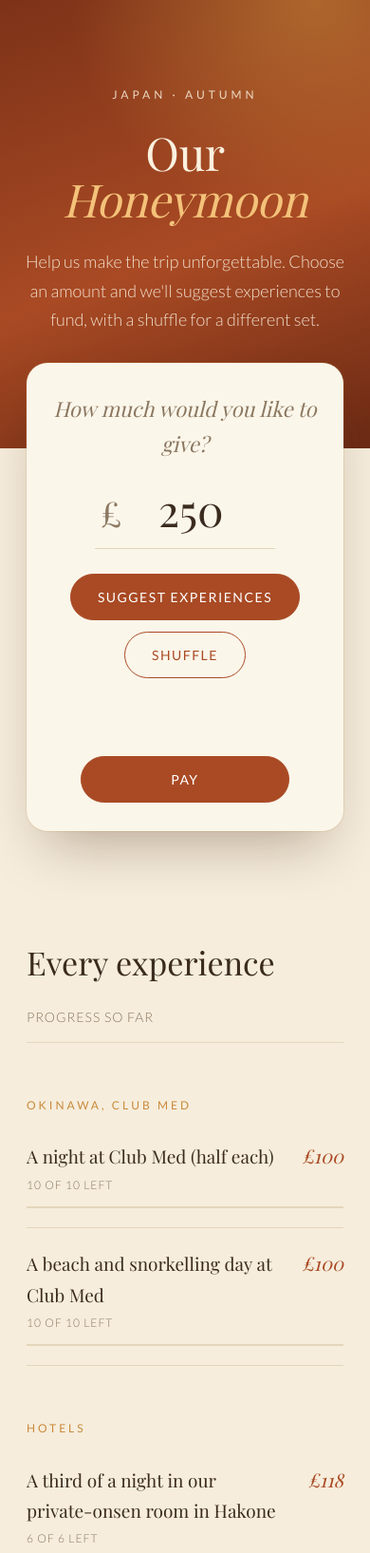
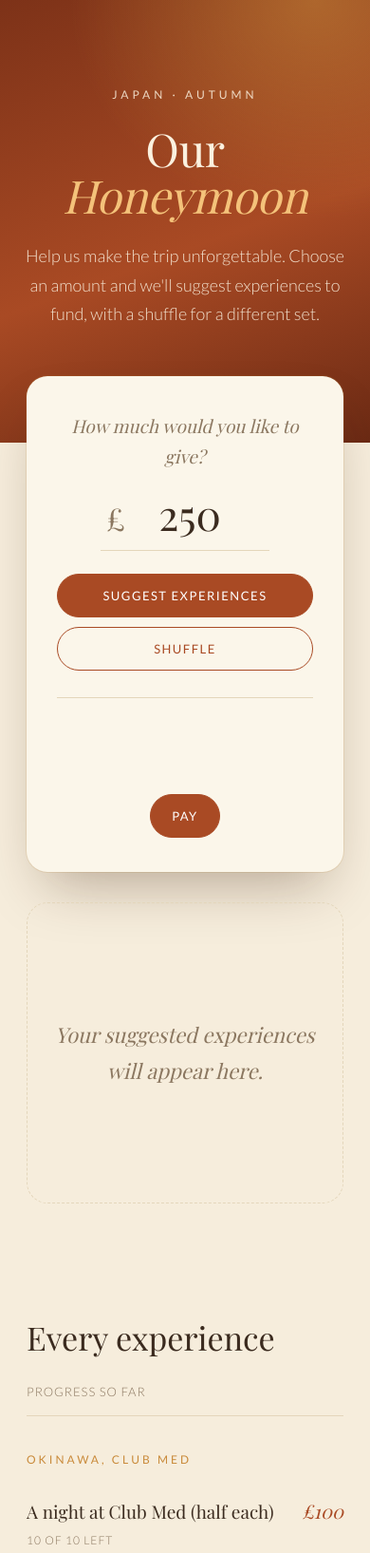
Before and after one commit to maddieprole-coder/Honeymoon-Funds, a plain HTML site: page index.html in a window 390 px wide. Shown: the top 1635 px of the page at 95% size. Drawn offline with nearby package versions, Linux system fonts and the light colour scheme; a web font is replaced by a local one.

Commit message:
Update index.html

```diff
--- a/index.html
+++ b/index.html
@@ -34,65 +34,55 @@
     -webkit-font-smoothing: antialiased;
   }
 
-  .wrap { max-width: 1080px; margin: 0 auto; padding: 0 28px; }
+  .wrap { max-width: 1180px; margin: 0 auto; padding: 0 28px; }
 
   /* Hero */
   .hero {
-    position: relative;
-    overflow: hidden;
     background:
       radial-gradient(120% 90% at 85% 0%, rgba(201,138,58,.55) 0%, transparent 55%),
       linear-gradient(160deg, var(--ember-deep) 0%, var(--ember) 55%, #6b2a14 100%);
     color: #fbf1df;
     text-align: center;
-    padding: 130px 28px 150px;
+    padding: 110px 28px 150px;
   }
-  .hero::after {
-    content: "";
-    position: absolute;
-    left: 50%; bottom: -1px;
-    width: 1px; height: 80px;
-    background: linear-gradient(to bottom, rgba(251,241,223,.7), transparent);
-  }
-  .eyebrow {
-    font-size: 12px;
-    letter-spacing: 4px;
-    text-transform: uppercase;
-    opacity: .85;
-    margin-bottom: 26px;
-    font-weight: 400;
-  }
+  .eyebrow { font-size: 12px; letter-spacing: 4px; text-transform: uppercase; opacity: .85; margin-bottom: 22px; font-weight: 400; }
   .hero h1 {
     font-family: var(--serif);
     font-weight: 400;
     font-size: clamp(48px, 8vw, 84px);
     line-height: 1.02;
-    margin: 0 0 26px;
+    margin: 0 0 24px;
     letter-spacing: -0.5px;
   }
   .hero h1 em { font-style: italic; color: #f4c27a; }
-  .hero .intro {
-    max-width: 520px;
-    margin: 0 auto;
-    font-size: 18px;
-    opacity: .9;
+  .hero .intro { max-width: 520px; margin: 0 auto; font-size: 18px; opacity: .9; }
+
+  /* Two-column layout: amount on the left, suggestions on the right */
+  .split {
+    display: grid;
+    grid-template-columns: 360px 1fr;
+    gap: 48px;
+    align-items: start;
+    margin-top: -90px;
+    position: relative;
+    z-index: 1;
   }
 
-  /* Contribution panel, lifted over the hero */
-  .panel-wrap { margin-top: -90px; position: relative; z-index: 1; }
   .panel {
+    position: sticky;
+    top: 24px;
     background: var(--paper);
     border-radius: 22px;
-    padding: 40px 36px;
+    padding: 36px 32px;
     box-shadow: 0 30px 60px -20px rgba(60,30,10,.35), 0 0 0 1px rgba(201,138,58,.15);
     text-align: center;
   }
   .panel .question {
     font-family: var(--serif);
     font-style: italic;
-    font-size: 22px;
+    font-size: 19px;
     color: var(--muted);
-    margin: 0 0 18px;
+    margin: 0 0 14px;
   }
   .amount-field {
     display: inline-flex;
@@ -101,13 +91,14 @@
     gap: 6px;
     border-bottom: 1px solid var(--line);
     padding: 0 6px 6px;
-    margin-bottom: 26px;
+    margin-bottom: 24px;
   }
-  .amount-field .pound { font-family: var(--serif); font-size: 36px; color: var(--muted); }
+  .amount-field:focus-within { border-bottom-color: var(--ember); }
+  .amount-field .pound { font-family: var(--serif); font-size: 32px; color: var(--muted); }
   input {
     font-family: var(--serif);
-    font-size: 56px;
-    width: 180px;
+    font-size: 52px;
+    width: 160px;
     border: none;
     background: transparent;
     color: var(--ink);
@@ -115,16 +106,15 @@
     padding: 0;
   }
   input:focus { outline: none; }
-  .amount-field:focus-within { border-bottom-color: var(--ember); }
 
-  .actions { display: flex; flex-wrap: wrap; justify-content: center; gap: 12px; }
+  .actions { display: flex; flex-direction: column; gap: 10px; align-items: stretch; }
   button {
     font-family: var(--sans);
-    font-size: 14px;
+    font-size: 13px;
     font-weight: 400;
     letter-spacing: 1.5px;
     text-transform: uppercase;
-    padding: 15px 28px;
+    padding: 14px 22px;
     border-radius: 999px;
     border: 1px solid var(--ember);
     background: var(--ember);
@@ -136,39 +126,27 @@
   button.ghost { background: transparent; color: var(--ember); }
   button.ghost:hover { background: var(--ember); color: #fff; }
 
-  .summary { text-align: center; margin: 44px 0 0; }
-  .total {
+  .summary { margin-top: 28px; padding-top: 24px; border-top: 1px solid var(--line); }
+  .total { font-family: var(--serif); font-size: 26px; color: var(--ink); min-height: 1.4em; }
+  .total span { color: var(--ember); font-style: italic; }
+  .msg { min-height: 1.5em; color: var(--ember); font-size: 14px; margin: 8px 0 12px; }
+
+  /* Results */
+  .results { min-height: 320px; }
+  .empty {
     font-family: var(--serif);
-    font-size: 30px;
-    color: var(--ink);
+    font-style: italic;
+    font-size: 22px;
+    color: var(--muted);
+    text-align: center;
+    padding: 120px 20px;
+    border: 1px dashed var(--line);
+    border-radius: 22px;
   }
-  .total span { color: var(--ember); font-style: italic; }
-  .msg { min-height: 1.6em; color: var(--ember); font-size: 15px; margin: 8px 0 14px; }
-  .pay-btn { min-width: 220px; }
-
-  /* Section headings */
-  .section-head {
-    display: flex;
-    align-items: baseline;
-    justify-content: space-between;
-    gap: 16px;
-    margin: 110px 0 36px;
-    border-bottom: 1px solid var(--line);
-    padding-bottom: 14px;
-  }
-  .section-head h2 {
-    font-family: var(--serif);
-    font-weight: 400;
-    font-size: 34px;
-    margin: 0;
-  }
-  .section-head p { margin: 0; color: var(--muted); font-size: 14px; letter-spacing: 1px; text-transform: uppercase; }
-
-  /* Suggested cards */
   .grid {
     display: grid;
-    grid-template-columns: repeat(auto-fill, minmax(240px, 1fr));
-    gap: 24px;
+    grid-template-columns: repeat(auto-fill, minmax(200px, 1fr));
+    gap: 22px;
   }
   .card {
     background: var(--paper);
@@ -179,22 +157,32 @@
     animation: fade-up .6s ease both;
   }
   .card:hover { transform: translateY(-4px); box-shadow: 0 22px 44px -18px rgba(70,40,15,.45); }
-  .thumb {
-    height: 150px;
-    background: linear-gradient(150deg, #e9c899 0%, #c98a3a 45%, #a94a24 100%);
-  }
-  .card img { width: 100%; height: 150px; object-fit: cover; display: block; }
-  .card .body { padding: 20px 22px 22px; }
-  .card strong { display: block; font-family: var(--serif); font-weight: 400; font-size: 19px; line-height: 1.35; }
-  .card .price { display: block; font-family: var(--serif); font-style: italic; color: var(--ember); font-size: 26px; margin-top: 10px; }
-  .card small { display: block; color: var(--muted); margin-top: 6px; font-size: 12px; letter-spacing: 1px; text-transform: uppercase; }
+  .thumb { height: 120px; background: linear-gradient(150deg, #e9c899 0%, #c98a3a 45%, #a94a24 100%); }
+  .card img { width: 100%; height: 120px; object-fit: cover; display: block; }
+  .card .body { padding: 18px 20px 20px; }
+  .card strong { display: block; font-family: var(--serif); font-weight: 400; font-size: 17px; line-height: 1.35; }
+  .card .price { display: block; font-family: var(--serif); font-style: italic; color: var(--ember); font-size: 24px; margin-top: 8px; }
+  .card small { display: block; color: var(--muted); margin-top: 6px; font-size: 11px; letter-spacing: 1px; text-transform: uppercase; }
   @keyframes fade-up {
     from { opacity: 0; transform: translateY(14px); }
     to   { opacity: 1; transform: translateY(0); }
   }
 
-  /* Progress list */
-  .cat { margin-top: 56px; }
+  /* Section heading and progress list */
+  .section-head {
+    display: flex;
+    align-items: baseline;
+    justify-content: space-between;
+    gap: 16px;
+    margin: 110px 0 36px;
+    border-bottom: 1px solid var(--line);
+    padding-bottom: 14px;
+  }
+  .section-head h2 { font-family: var(--serif); font-weight: 400; font-size: 34px; margin: 0; }
+  .section-head p { margin: 0; color: var(--muted); font-size: 13px; letter-spacing: 1px; text-transform: uppercase; }
+
+  .cat { margin-top: 48px; }
+  .cat:first-child { margin-top: 0; }
   .cat h3 {
     font-weight: 400;
     font-size: 12px;
@@ -225,10 +213,13 @@
     padding: 110px 0 60px;
   }
 
+  @media (max-width: 900px) {
+    .split { grid-template-columns: 1fr; gap: 32px; margin-top: -70px; }
+    .panel { position: static; }
+  }
   @media (max-width: 600px) {
     .hero { padding: 90px 22px 120px; }
-    .panel { padding: 30px 22px; }
-    input { font-size: 46px; width: 150px; }
+    input { font-size: 44px; width: 140px; }
     .section-head { flex-direction: column; align-items: flex-start; }
   }
   @media (prefers-reduced-motion: reduce) { * { animation: none !important; transition: none !important; } }
@@ -244,8 +235,9 @@
 
 <div class="wrap">
 
-  <div class="panel-wrap">
-    <div class="panel">
+  <div class="split">
+
+    <aside class="panel">
       <p class="question">How much would you like to give?</p>
       <div class="amount-field">
         <span class="pound">&pound;</span>
@@ -258,16 +250,16 @@
       <div class="summary">
         <div class="total" id="total"></div>
         <div class="msg" id="msg"></div>
-        <button class="pay-btn" id="pay">Pay</button>
+        <button id="pay">Pay</button>
       </div>
-    </div>
+    </aside>
+
+    <section class="results">
+      <div class="empty" id="empty">Your suggested experiences will appear here.</div>
+      <div class="grid" id="picks"></div>
+    </section>
+
   </div>
-
-  <div class="section-head" id="picks-head" style="display:none">
-    <h2>Your selection</h2>
-    <p>Funded by you</p>
-  </div>
-  <div class="grid" id="picks"></div>
 
   <div class="section-head">
     <h2>Every experience</h2>
@@ -363,7 +355,7 @@ let current = null;
 function render() {
   const grid = $("picks");
   grid.innerHTML = "";
-  $("picks-head").style.display = current ? "flex" : "none";
+  $("empty").style.display = current ? "none" : "block";
   if (!current) { $("total").textContent = ""; return; }
 
   const groups = new Map();
```
